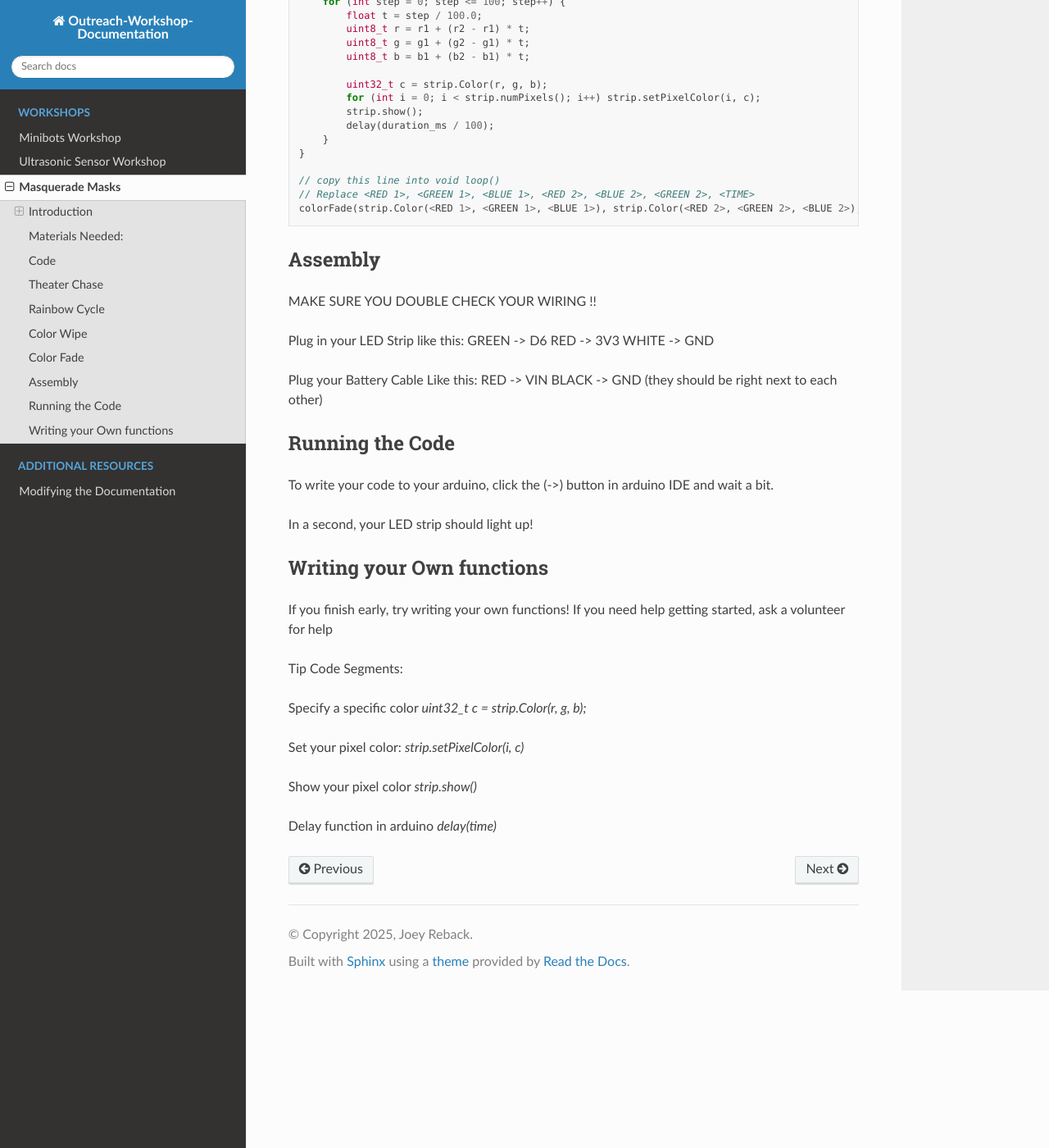
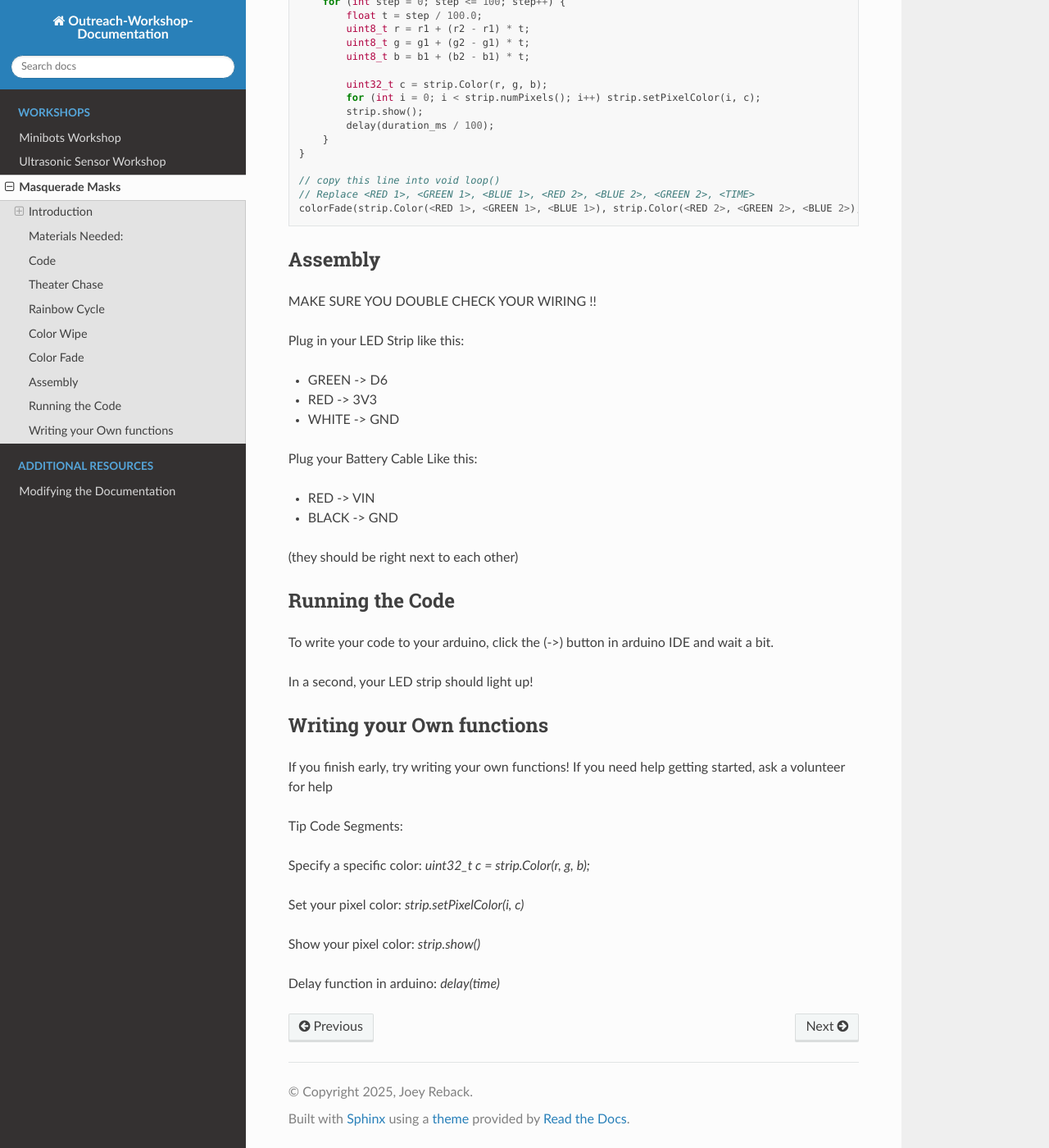
Before and after one commit to CSU-ECE-Outreach/Outreach-Workshop-Documentation, a Sphinx documentation site: the page built from docs/masks.rst, in a window 1280 px wide and 1400 px high, scrolled down 3086 px. Shown: the whole window at 82% size. Built offline with Sphinx 7.4.7 and the Read the Docs theme 3.1.0, drawn with Linux system fonts in a browser that asks for light colours; some of the changed text lies outside the part shown.

Commit message:
more formatting

```diff
--- a/docs/masks.rst
+++ b/docs/masks.rst
@@ -12,7 +12,7 @@ For this workshop, we will learn how computers see color!
 
 One way computers see color is by breaking down each pixel into its red, green, and blue components.
 
-*For later: pick out some cool colors at this website: *
+`For later: pick out some cool colors at this website: `
 
 https://www.w3schools.com/colors/colors_picker.asp
 
@@ -175,13 +175,15 @@ Assembly
 MAKE SURE YOU DOUBLE CHECK YOUR WIRING !!
 
 Plug in your LED Strip like this:
-GREEN -> D6
-RED -> 3V3
-WHITE -> GND
+
+* GREEN -> D6
+* RED -> 3V3
+* WHITE -> GND
 
 Plug your Battery Cable Like this:
-RED -> VIN
-BLACK -> GND
+
+* RED -> VIN
+* BLACK -> GND
 (they should be right next to each other)
 
 Running the Code
@@ -197,14 +199,14 @@ If you finish early, try writing your own functions! If you need help getting st
 
 Tip Code Segments:
 
-Specify a specific color
+Specify a specific color:
 `uint32_t c = strip.Color(r, g, b);`
 
 Set your pixel color:
 `strip.setPixelColor(i, c)`
 
-Show your pixel color
+Show your pixel color:
 `strip.show()`
 
-Delay function in arduino
+Delay function in arduino:
 `delay(time)`
```
